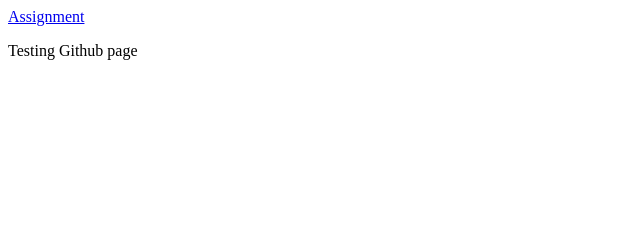
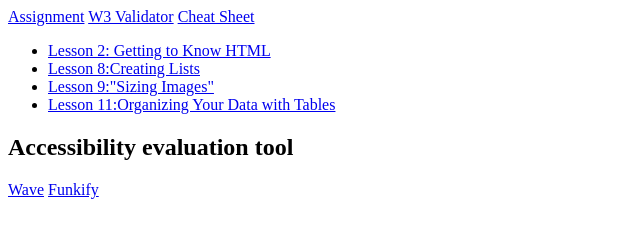
Before and after one commit to mesnuuu/sample, a plain HTML site: page index.html in a window 1280 px wide. Shown: the whole page, without its empty margins (0-640 px from the left). Drawn offline with Linux system fonts and the light colour scheme.

Commit message:
Update index.html

```diff
--- a/index.html
+++ b/index.html
@@ -8,10 +8,27 @@
     <header>
 	<nav>
 <a href="https://mesnuuu.github.io/sample/assignment.html">Assignment</a>
+<a href="https://validator.w3.org/"> W3 Validator</a>
+<a href="https://www.wpkube.com/html5-cheat-sheet/">Cheat Sheet</a>
 	</nav>
 </header>
 
-    <p> Testing Github page </p>
+
+<section>
+	<ul>
+		<li><a href="https://learn.shayhowe.com/html-css/getting-to-know-html/">Lesson 2: Getting to Know HTML</a></li>
+		<li><a href="https://learn.shayhowe.com/html-css/creating-lists/ ">Lesson 8:Creating Lists</a></li>
+		<li><a href=" https://learn.shayhowe.com/html-css/adding-media/ ">Lesson 9:"Sizing Images"</a></li>
+		<li><a href=" https://learn.shayhowe.com/html-css/organizing-data-with-tables/ ">Lesson 11:Organizing Your Data with Tables</a></li>
+	</ul>
+</section>
+
+<section>
+	<h2>Accessibility evaluation tool</h2>
+<a href="https://wave.webaim.org/">Wave</a>
+<a href="https://www.funkify.org/?v=d71bdd22c8bb">Funkify</a>
+
+</section>
 
 </body>
 </html>
```
